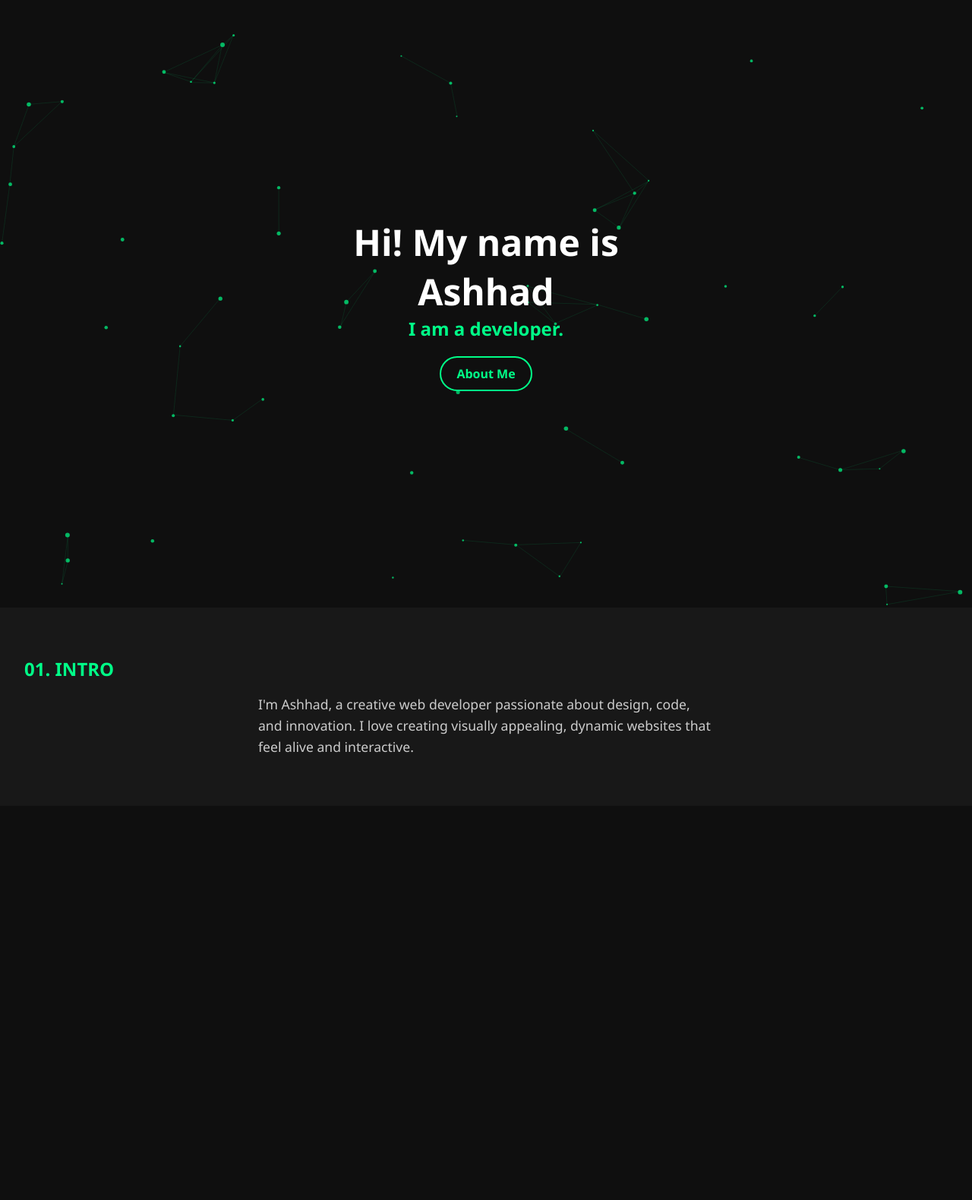
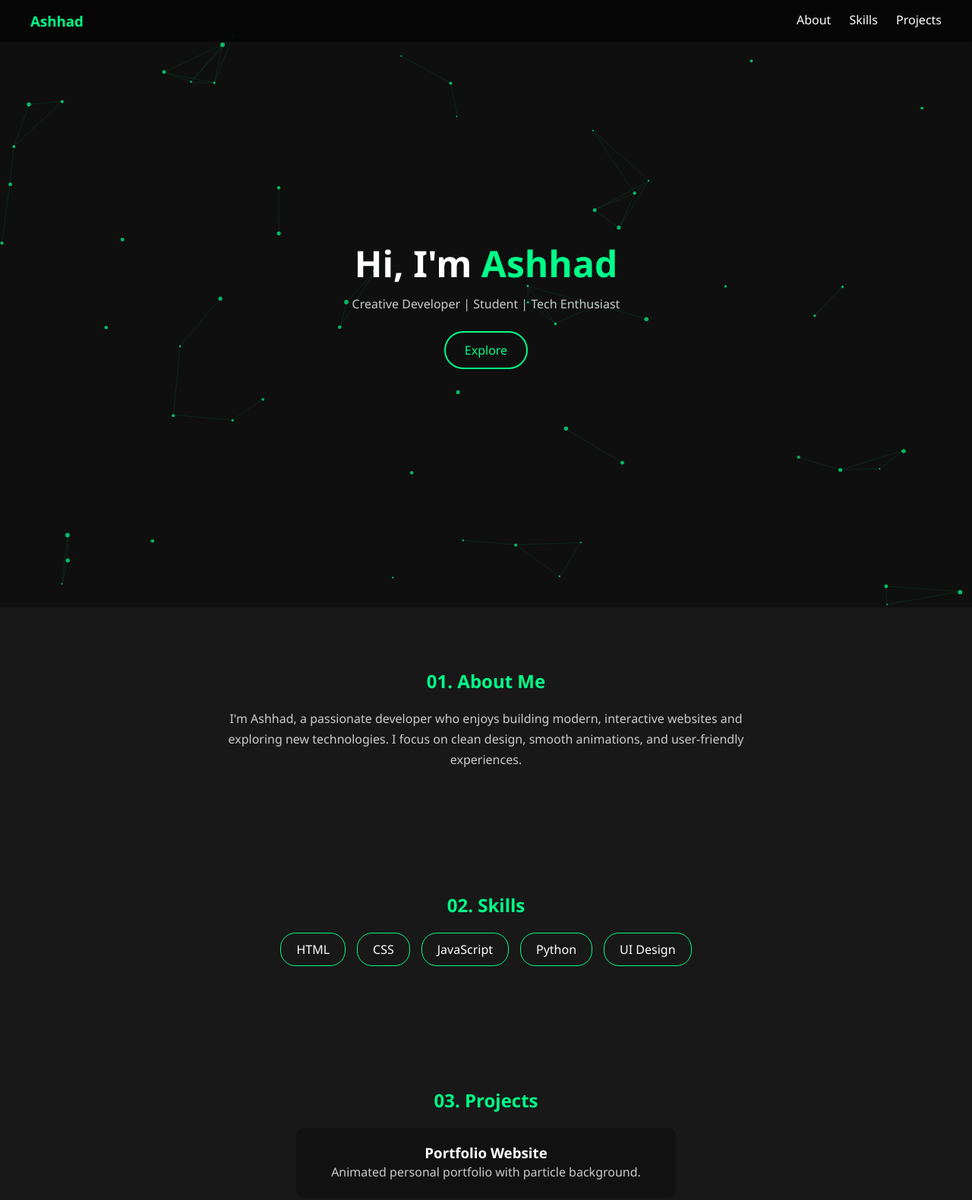
Before and after one commit to ashhadpkzz/ashhadpkzz.github.io, a plain HTML site: page index.html in a window 1280 px wide. Shown: the top 1580 px of the page at 76% size. Before the commit the page ends 1061 px from the top, so only its background shows below. Drawn offline with Linux system fonts and the light colour scheme.

Commit message:
Update index.html
new version

```diff
--- a/index.html
+++ b/index.html
@@ -1,169 +1,286 @@
 <!DOCTYPE html>
 <html lang="en">
 <head>
-  <meta charset="UTF-8" />
-  <meta name="viewport" content="width=device-width, initial-scale=1.0"/>
-  <title>Ashhad | Portfolio</title>
+<meta charset="UTF-8">
+<meta name="viewport" content="width=device-width, initial-scale=1.0">
+
+<title>Ashhad | Developer Portfolio</title>
+
 <style>
-    * {
-      margin: 0;
-      padding: 0;
-      box-sizing: border-box;
+*{
+  margin:0;
+  padding:0;
+  box-sizing:border-box;
+  font-family:'Segoe UI',sans-serif;
 }
 
-    html {
-      scroll-behavior: smooth;
+html{
+  scroll-behavior:smooth;
 }
 
-    body {
-      font-family: 'Segoe UI', sans-serif;
-      background: #0f0f0f;
-      color: white;
-      overflow-x: hidden;
+body{
+  background:#0f0f0f;
+  color:white;
+  overflow-x:hidden;
 }
 
-    canvas#bg {
-      position: fixed;
-      top: 0;
-      left: 0;
-      z-index: 0;
-      width: 100vw;
-      height: 100vh;
+/* Background Canvas */
+#bg{
+  position:fixed;
+  top:0;
+  left:0;
+  width:100%;
+  height:100%;
+  z-index:0;
 }
 
-    header {
-      height: 100vh;
-      display: flex;
-      flex-direction: column;
-      justify-content: center;
-      align-items: center;
-      text-align: center;
-      position: relative;
-      z-index: 1;
-      padding: 2rem;
+/* Navbar */
+nav{
+  position:fixed;
+  top:0;
+  width:100%;
+  padding:15px 40px;
+  display:flex;
+  justify-content:space-between;
+  background:rgba(0,0,0,0.6);
+  backdrop-filter:blur(10px);
+  z-index:10;
 }
 
-    header h1 {
-      font-size: 3rem;
-      color: white;
+nav h3{
+  color:#00ff88;
 }
 
-    header h2 {
-      font-size: 1.5rem;
-      color: #00ff88;
+nav a{
+  color:white;
+  margin-left:20px;
+  text-decoration:none;
+  transition:.3s;
 }
 
-    .btn {
-      margin-top: 20px;
-      padding: 10px 20px;
-      border: 2px solid #00ff88;
-      border-radius: 30px;
-      color: #00ff88;
-      text-decoration: none;
-      font-weight: bold;
-      transition: 0.3s;
+nav a:hover{
+  color:#00ff88;
 }
 
-    .btn:hover {
-      background: #00ff88;
-      color: black;
+/* Hero Section */
+header{
+  height:100vh;
+  display:flex;
+  flex-direction:column;
+  justify-content:center;
+  align-items:center;
+  text-align:center;
+  z-index:1;
+  position:relative;
 }
 
-    section {
-      padding: 4rem 2rem;
-      background: #181818;
-      z-index: 1;
-      position: relative;
+header h1{
+  font-size:3rem;
 }
 
-    section h2 {
-      color: #00ff88;
-      margin-bottom: 1rem;
+header span{
+  color:#00ff88;
 }
 
-    section p {
-      max-width: 600px;
-      margin: auto;
-      font-size: 1.1rem;
-      color: #ccc;
-      line-height: 1.6;
+header p{
+  margin-top:10px;
+  color:#ccc;
+}
+
+.btn{
+  margin-top:25px;
+  padding:12px 25px;
+  border:2px solid #00ff88;
+  border-radius:30px;
+  color:#00ff88;
+  text-decoration:none;
+  transition:.3s;
+}
+
+.btn:hover{
+  background:#00ff88;
+  color:black;
+}
+
+/* Sections */
+section{
+  padding:80px 20px;
+  background:#181818;
+  text-align:center;
+  position:relative;
+  z-index:1;
+}
+
+section h2{
+  color:#00ff88;
+  margin-bottom:20px;
+}
+
+section p{
+  max-width:700px;
+  margin:auto;
+  color:#ccc;
+  line-height:1.7;
+}
+
+/* Skills */
+.skills{
+  display:flex;
+  flex-wrap:wrap;
+  justify-content:center;
+  gap:15px;
+  margin-top:20px;
+}
+
+.skill{
+  border:1px solid #00ff88;
+  padding:10px 20px;
+  border-radius:20px;
+}
+
+/* Projects */
+.project{
+  background:#111;
+  margin:15px auto;
+  padding:20px;
+  max-width:500px;
+  border-radius:10px;
+  transition:.3s;
+}
+
+.project:hover{
+  transform:translateY(-5px);
+  border:1px solid #00ff88;
+}
+
+/* Footer */
+footer{
+  padding:20px;
+  text-align:center;
+  background:#0f0f0f;
+  color:#777;
 }
 </style>
 </head>
+
 <body>
 
 <canvas id="bg"></canvas>
 
+<!-- NAVBAR -->
+<nav>
+  <h3>Ashhad</h3>
+  <div>
+    <a href="#about">About</a>
+    <a href="#skills">Skills</a>
+    <a href="#projects">Projects</a>
+  </div>
+</nav>
+
+<!-- HERO -->
 <header>
-  <h1>Hi! My name is</h1>
-  <h1>Ashhad</h1>
-  <h2>I am a developer.</h2>
-  <a href="#about" class="btn">About Me</a>
+  <h1>Hi, I'm <span>Ashhad</span></h1>
+  <p>Creative Developer | Student | Tech Enthusiast</p>
+  <a href="#about" class="btn">Explore</a>
 </header>
 
+<!-- ABOUT -->
 <section id="about">
-  <h2>01. INTRO</h2>
+  <h2>01. About Me</h2>
   <p>
-    I'm Ashhad, a creative web developer passionate about design, code, and innovation.
-    I love creating visually appealing, dynamic websites that feel alive and interactive.
+    I'm Ashhad, a passionate developer who enjoys building modern,
+    interactive websites and exploring new technologies. I focus on
+    clean design, smooth animations, and user-friendly experiences.
   </p>
 </section>
 
+<!-- SKILLS -->
+<section id="skills">
+  <h2>02. Skills</h2>
+  <div class="skills">
+    <div class="skill">HTML</div>
+    <div class="skill">CSS</div>
+    <div class="skill">JavaScript</div>
+    <div class="skill">Python</div>
+    <div class="skill">UI Design</div>
+  </div>
+</section>
+
+<!-- PROJECTS -->
+<section id="projects">
+  <h2>03. Projects</h2>
+
+  <div class="project">
+    <h3>Portfolio Website</h3>
+    <p>Animated personal portfolio with particle background.</p>
+  </div>
+
+  <div class="project">
+    <h3>Student Project</h3>
+    <p>Cyber Physical System related academic project.</p>
+  </div>
+
+</section>
+
+<footer>
+  © 2026 Ashhad | Portfolio
+</footer>
+
 <script>
-  const canvas = document.getElementById("bg");
-  const ctx = canvas.getContext("2d");
+const canvas=document.getElementById("bg");
+const ctx=canvas.getContext("2d");
 
-  function resizeCanvas() {
-    canvas.width = innerWidth;
-    canvas.height = innerHeight;
+function resize(){
+  canvas.width=innerWidth;
+  canvas.height=innerHeight;
 }
+resize();
+window.addEventListener("resize",resize);
 
-  resizeCanvas();
-  window.addEventListener("resize", resizeCanvas);
-
-  const particles = [];
-  for (let i = 0; i < 60; i++) {
+const particles=[];
+for(let i=0;i<60;i++){
   particles.push({
-      x: Math.random() * canvas.width,
-      y: Math.random() * canvas.height,
-      radius: Math.random() * 2 + 1,
-      dx: Math.random() * 2 - 1,
-      dy: Math.random() * 2 - 1
+    x:Math.random()*canvas.width,
+    y:Math.random()*canvas.height,
+    r:Math.random()*2+1,
+    dx:Math.random()*2-1,
+    dy:Math.random()*2-1
   });
 }
 
-  function drawParticles() {
-    ctx.clearRect(0, 0, canvas.width, canvas.height);
-    particles.forEach((p, i) => {
-      p.x += p.dx;
-      p.y += p.dy;
+function animate(){
+  ctx.clearRect(0,0,canvas.width,canvas.height);
 
-      if (p.x < 0 || p.x > canvas.width) p.dx *= -1;
-      if (p.y < 0 || p.y > canvas.height) p.dy *= -1;
+  particles.forEach((p,i)=>{
+    p.x+=p.dx;
+    p.y+=p.dy;
+
+    if(p.x<0||p.x>canvas.width)p.dx*=-1;
+    if(p.y<0||p.y>canvas.height)p.dy*=-1;
 
     ctx.beginPath();
-      ctx.arc(p.x, p.y, p.radius, 0, Math.PI * 2);
-      ctx.fillStyle = "rgba(0, 255, 136, 0.7)";
+    ctx.arc(p.x,p.y,p.r,0,Math.PI*2);
+    ctx.fillStyle="rgba(0,255,136,0.7)";
     ctx.fill();
 
-      for (let j = i + 1; j < particles.length; j++) {
-        const dx = p.x - particles[j].x;
-        const dy = p.y - particles[j].y;
-        const dist = Math.sqrt(dx * dx + dy * dy);
-        if (dist < 100) {
+    for(let j=i+1;j<particles.length;j++){
+      let dx=p.x-particles[j].x;
+      let dy=p.y-particles[j].y;
+      let dist=Math.sqrt(dx*dx+dy*dy);
+
+      if(dist<100){
         ctx.beginPath();
-          ctx.moveTo(p.x, p.y);
-          ctx.lineTo(particles[j].x, particles[j].y);
-          ctx.strokeStyle = "rgba(0, 255, 136, 0.1)";
+        ctx.moveTo(p.x,p.y);
+        ctx.lineTo(particles[j].x,particles[j].y);
+        ctx.strokeStyle="rgba(0,255,136,0.1)";
         ctx.stroke();
       }
     }
   });
 
-    requestAnimationFrame(drawParticles);
+  requestAnimationFrame(animate);
 }
-
-  drawParticles();
+animate();
 </script>
 
 </body>
```
Lines whose indentation alone changed are shown as unchanged.
